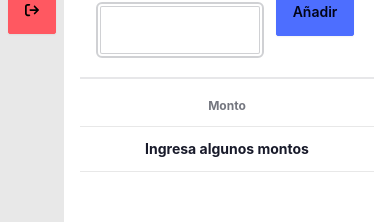
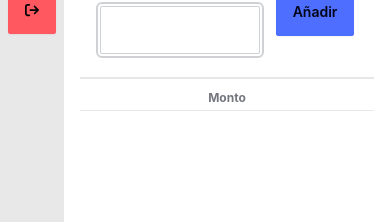
Before and after one commit to BlancoBv/interfaz-gdl-v2, a React (Vite) app: page /preliquidacion/capturar-efectivo in a window 390 px wide. Shown: the part 250-472 px from the top of the page. Built offline with nearby package versions, Linux system fonts and the light colour scheme; what chartjs-plugin-datalabels would draw is missing.

Commit message:
tabla automatizada

```diff
--- /dev/null
+++ b/src/components/Table.tsx
@@ -0,0 +1,57 @@
+import { FC } from "react";
+import ContextualMenu, {
+  contextItems,
+  DEFAULT_ID,
+} from "@components/gui/ContextualMenu";
+import { TriggerEvent, useContextMenu } from "react-contexify";
+
+const Table: FC<{
+  data: any;
+  columns: { name: string; selector: (prop: any) => string }[];
+  setRelativeData: any;
+  contextualMenuItems: contextItems[];
+  hoverable?: boolean;
+}> = ({ data, columns, setRelativeData, contextualMenuItems, hoverable }) => {
+  const { show } = useContextMenu({ id: DEFAULT_ID });
+
+  const displayContextMenu = (event: TriggerEvent, element: any) => {
+    setRelativeData(element);
+    show({ event });
+  };
+
+  return (
+    <>
+      <ContextualMenu items={contextualMenuItems} />
+      <table className="table table-fixed table-xs lg:table-md">
+        <thead>
+          <tr>
+            {columns.map((col) => (
+              <th
+                className="text-wrap lg:text-nowrap text-center"
+                key={`col ${col.name}`}
+              >
+                {col.name}
+              </th>
+            ))}
+          </tr>
+        </thead>
+        <tbody>
+          {data.map((row: any, rowIndex: number) => (
+            <tr
+              className={`text-wrap text-center ${hoverable ? "hover" : ""}`}
+              key={`row ${rowIndex}`}
+              onContextMenu={(ev) => displayContextMenu(ev, row)}
+            >
+              {columns.map((col, colIndex) => (
+                <td key={`col-data ${rowIndex}${colIndex}`}>
+                  {col.selector(row)}
+                </td>
+              ))}
+            </tr>
+          ))}
+        </tbody>
+      </table>
+    </>
+  );
+};
+export default Table;
--- a/src/components/gui/Header.tsx
+++ b/src/components/gui/Header.tsx
@@ -1,10 +1,13 @@
-import { FC } from "react";
+import { FC, ReactNode } from "react";
 import logoGDL from "@assets/img/logogdl.png";
 import { NavLink } from "react-router-dom";
 import Icon from "@components/Icon";
 import Clock from "react-live-clock";
 
-const Header: FC<{ noShowBarMenu?: boolean }> = ({ noShowBarMenu }) => {
+const Header: FC<{ noShowBarMenu?: boolean; children?: ReactNode }> = ({
+  noShowBarMenu,
+  children,
+}) => {
   return (
     <div className="navbar bg-base-100/80 backdrop-blur-sm sticky top-0 z-40 pb-0 shadow-sm">
       {!noShowBarMenu && (
@@ -17,6 +20,7 @@ const Header: FC<{ noShowBarMenu?: boolean }> = ({ noShowBarMenu }) => {
           </label>
         </div>
       )}
+      {children}
       <div className="flex-1">
         <NavLink className="btn btn-ghost text-xl" to="/app">
           <img src={logoGDL} alt="LogoGDL" className="h-full" />
--- a/src/layout/LayoutPreliquidacion.tsx
+++ b/src/layout/LayoutPreliquidacion.tsx
@@ -95,7 +95,11 @@ const LayoutPreliquidacion: FC = () => {
             icon="hand-holding-dollar"
             text="Capturar efectivo"
           />
-          <NavButton to="/" icon="file-invoice-dollar" text="Capturar vales" />
+          <NavButton
+            to="/preliquidacion/capturar-vales"
+            icon="file-invoice-dollar"
+            text="Capturar vales"
+          />
           <NavButton to="/" icon="eye" text="Previsualizar y enviar" />
 
           <NavLink
--- a/src/pages/preliquidacion/capturar-efectivo/Index.tsx
+++ b/src/pages/preliquidacion/capturar-efectivo/Index.tsx
@@ -1,11 +1,28 @@
-import { FC, useContext, useEffect } from "react";
+import { FC, useContext, useEffect, useState } from "react";
 import SectionTitle from "@components/gui/SectionTitle";
 import Input from "./components/Input";
 import TablaEV from "./components/Table";
 import { ContextPreliq } from "../components/ContextPreliq";
+import Table from "@components/Table";
+import format from "@assets/format";
+import { toast } from "react-toastify";
 
 const CapturarEfectivo: FC = () => {
   const { body, setBody } = useContext(ContextPreliq).efectivo;
+  const [relativeData, setRelativeData] = useState<{
+    value?: number;
+    index?: number;
+  }>({});
+
+  const deleteElement = (index: number | undefined) => {
+    if (index !== undefined) {
+      const fGroup = body.cantidad.slice(0, index);
+      const lGroup = body.cantidad.slice(index + 1);
+      setBody?.((prev) => ({ ...prev, cantidad: [...fGroup, ...lGroup] }));
+      toast.success("Eliminado correctamente", { containerId: "global" });
+    }
+  };
+
   useEffect(() => {
     localStorage.setItem("efectivoPreliq", JSON.stringify(body));
   }, [body]);
@@ -15,7 +32,26 @@ const CapturarEfectivo: FC = () => {
       <SectionTitle titulo="Capturar efectivo" subtitulo="Preliquidación" />
       <div className="flex flex-col items-center">
         <Input label="Monto" variable={body} setVariable={setBody} />
-        <TablaEV data={body.cantidad} />
+        {/* <TablaEV data={body.cantidad} /> */}
+        <Table
+          data={body.cantidad.map((el, index) => ({ value: el, index }))}
+          columns={[
+            { name: "Monto", selector: (el) => format.formatDinero(el.value) },
+          ]}
+          setRelativeData={setRelativeData}
+          contextualMenuItems={[
+            { name: "Editar", elementType: "item", icon: "pen-to-square" },
+            { elementType: "separator" },
+            {
+              name: "Eliminar",
+              elementType: "item",
+              icon: "trash",
+              color: "error",
+              onClick: () => deleteElement(relativeData.index),
+            },
+          ]}
+          hoverable
+        />
       </div>
     </div>
   );
--- a/src/pages/preliquidacion/capturar-efectivo/components/Input.tsx
+++ b/src/pages/preliquidacion/capturar-efectivo/components/Input.tsx
@@ -38,8 +38,7 @@ const Input: FC<{
           ...prev,
           cantidad: [value, ...prev.cantidad],
         }));
-        setValue(value);
-        console.log(variable.cantidad);
+        setValue("");
       }}
     >
       <label className="form-control w-full max-w-40 lg:max-w-xs ">
--- a/src/pages/preliquidacion/capturar-efectivo/components/Table.tsx
+++ b/src/pages/preliquidacion/capturar-efectivo/components/Table.tsx
@@ -1,8 +1,9 @@
+import format from "@assets/format";
 import { FC } from "react";
 
 const TablaEV: FC<{ data: string[] }> = ({ data }) => {
   return (
-    <table className="table table-fixed">
+    <table className="table table-fixed max-w-xs">
       <thead>
         <tr>
           <th className="text-wrap lg:text-nowrap text-center">Monto</th>
@@ -12,12 +13,12 @@ const TablaEV: FC<{ data: string[] }> = ({ data }) => {
         {data.length > 0 ? (
           data.map((el, index) => (
             <tr className="text-wrap text-center">
-              <th key={index}>{el}</th>
+              <td key={index}>{format.formatDinero(el)}</td>
             </tr>
           ))
         ) : (
           <tr className="text-wrap text-center">
-            <th>Ingresa algunos montos</th>
+            <td>Ingresa algunos montos</td>
           </tr>
         )}
       </tbody>
--- a/src/pages/preliquidacion/capturar-lecturas/Index.tsx
+++ b/src/pages/preliquidacion/capturar-lecturas/Index.tsx
@@ -39,7 +39,7 @@ const CapturarLecturas: FC = () => {
         "input-error"
       );
 
-      setMangueras([...fGroup, ...lGroup]);
+      setMangueras?.([...fGroup, ...lGroup]);
     }
   };
 
--- /dev/null
+++ b/src/pages/preliquidacion/capturar-vales/Index.tsx
@@ -0,0 +1,23 @@
+import { FC, useContext, useEffect } from "react";
+import SectionTitle from "@components/gui/SectionTitle";
+import Input from "../capturar-efectivo/components/Input";
+import TablaEV from "../capturar-efectivo/components/Table";
+import { ContextPreliq } from "../components/ContextPreliq";
+
+const CapturarVales: FC = () => {
+  const { body, setBody } = useContext(ContextPreliq).efectivo;
+  useEffect(() => {
+    localStorage.setItem("efectivoPreliq", JSON.stringify(body));
+  }, [body]);
+
+  return (
+    <div className="w-full h-full">
+      <SectionTitle titulo="Capturar vales" subtitulo="Preliquidación" />
+      <div className="flex flex-col items-center">
+        <Input label="Monto" variable={body} setVariable={setBody} />
+        <TablaEV data={body.cantidad} />
+      </div>
+    </div>
+  );
+};
+export default CapturarVales;
--- a/src/pages/preliquidacion/components/ContextPreliq.ts
+++ b/src/pages/preliquidacion/components/ContextPreliq.ts
@@ -1,4 +1,4 @@
-import { createContext } from "react";
+import { createContext, Dispatch, SetStateAction } from "react";
 
 export interface islasInterface {
   label: string;
@@ -14,6 +14,13 @@ export interface islasInterface {
       idsla: number;
     };
   }[];
+}
+
+export interface infoGeneralInterface {
+  empleado?: number;
+  turno?: number;
+  estacion?: number;
+  islas?: islasInterface[];
 }
 
 export interface preciosInterface {
@@ -37,26 +44,24 @@ export interface efectivoInterface {
 
 export const ContextPreliq = createContext<{
   infoGeneral: {
-    body: {
-      empleado?: number;
-      turno?: number;
-      estacion?: number;
-      islas?: islasInterface[];
-    };
-    setBody: any;
+    body: infoGeneralInterface;
+    setBody?: Dispatch<SetStateAction<infoGeneralInterface>>;
   };
   precios: {
     body: preciosInterface;
-    setBody: any;
+    setBody?: Dispatch<SetStateAction<preciosInterface>>;
   };
   mangueras: {
     body: manguerasInterface[];
-    setBody: any;
+    setBody?: Dispatch<SetStateAction<manguerasInterface[]>>;
   };
-  efectivo: { body: efectivoInterface; setBody: any };
+  efectivo: {
+    body: efectivoInterface;
+    setBody?: Dispatch<SetStateAction<efectivoInterface>>;
+  };
 }>({
-  infoGeneral: { body: {}, setBody: {} },
-  precios: { body: {}, setBody: {} },
-  mangueras: { body: [], setBody: {} },
-  efectivo: { body: { type: "efectivo", cantidad: [] }, setBody: {} },
+  infoGeneral: { body: {} },
+  precios: { body: {} },
+  mangueras: { body: [] },
+  efectivo: { body: { type: "efectivo", cantidad: [] } },
 });
--- a/src/routes/Index.tsx
+++ b/src/routes/Index.tsx
@@ -19,11 +19,13 @@ import ReporteMF from "@pages/app/despacho/monto-faltante/reporte/Index";
 
 //administrativo
 import Usuarios from "@pages/app/administrativo/usuarios/Index";
+
+//preliquidacion
 import Preliquidacion from "@pages/preliquidacion/Index";
-
 import ConfigurarPrecios from "@pages/preliquidacion/configurar-precios/Index";
 import CapturarLecturas from "@pages/preliquidacion/capturar-lecturas/Index";
 import CapturarEfectivo from "@pages/preliquidacion/capturar-efectivo/Index";
+import CapturarVales from "@pages/preliquidacion/capturar-vales/Index";
 
 const Index: FC = () => {
   const router = createBrowserRouter([
@@ -111,6 +113,7 @@ const Index: FC = () => {
         { path: "configurar-precios", element: <ConfigurarPrecios /> },
         { path: "capturar-lecturas", element: <CapturarLecturas /> },
         { path: "capturar-efectivo", element: <CapturarEfectivo /> },
+        { path: "capturar-vales", element: <CapturarVales /> },
       ],
     },
   ]);
```
Also changed, not shown: src/components/gui/ContextualMenu.tsx (+7 -15 lines), src/pages/login/Index.tsx (+21 -6 lines).
